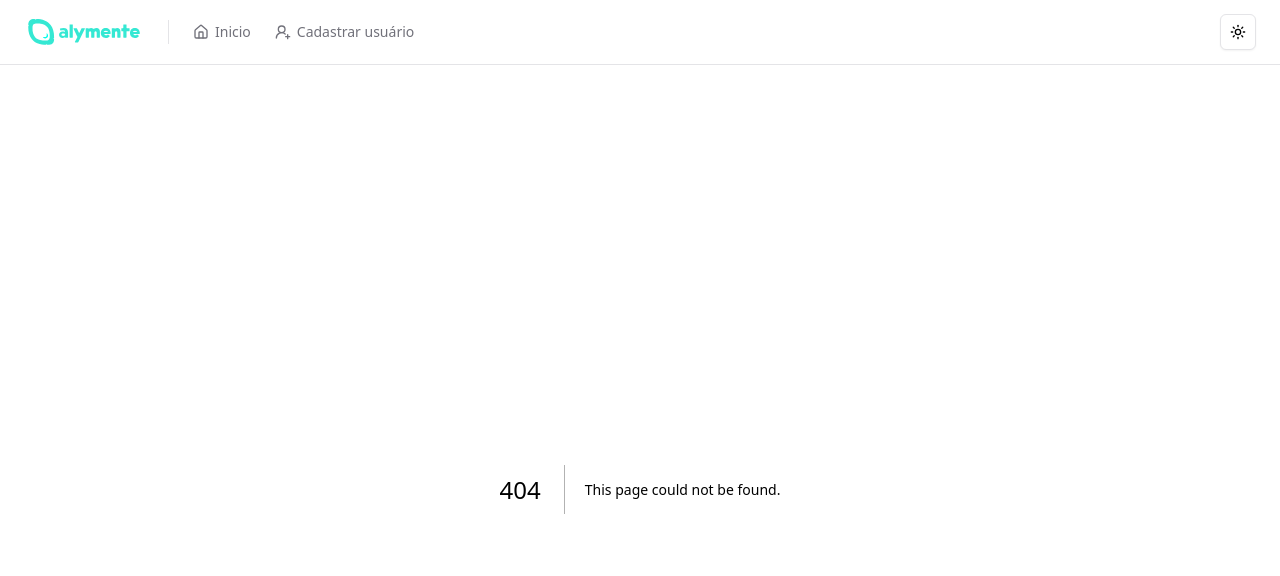
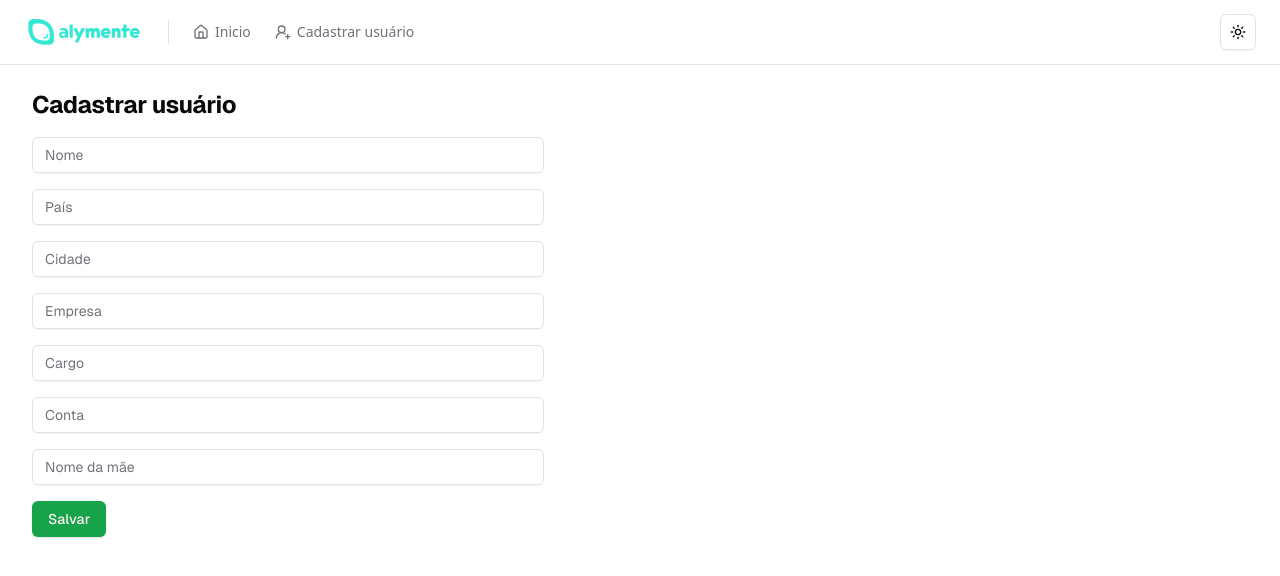
Before and after one commit to PetersonMunuera/alymente-test, a Next.js app: page /user/create in a window 1280 px wide. Before the commit this address had no page. Shown: the top 576 px of the page. Built offline with nearby package versions, Linux system fonts and the light colour scheme.

Commit message:
feat: create user form

```diff
--- /dev/null
+++ b/app/user/create/page.tsx
@@ -0,0 +1,10 @@
+import { UserForm } from '@/components/user-form'
+
+export default function CreateUserPage() {
+  return (
+    <div className="flex flex-col gap-4 font-[family-name:var(--font-geist-sans)]">
+      <h1 className="text-2xl font-bold tracking-tight">Cadastrar usuário</h1>
+      <UserForm />
+    </div>
+  )
+}
--- /dev/null
+++ b/components/ui/input.tsx
@@ -0,0 +1,22 @@
+import * as React from 'react'
+
+import { cn } from '@/lib/utils'
+
+const Input = React.forwardRef<HTMLInputElement, React.ComponentProps<'input'>>(
+  ({ className, type, ...props }, ref) => {
+    return (
+      <input
+        type={type}
+        className={cn(
+          'flex h-9 w-full rounded-md border border-input bg-transparent px-3 py-1 text-base shadow-sm transition-colors file:border-0 file:bg-transparent file:text-sm file:font-medium file:text-foreground placeholder:text-muted-foreground focus-visible:outline-none focus-visible:ring-1 focus-visible:ring-ring disabled:cursor-not-allowed disabled:opacity-50 md:text-sm',
+          className,
+        )}
+        ref={ref}
+        {...props}
+      />
+    )
+  },
+)
+Input.displayName = 'Input'
+
+export { Input }
--- /dev/null
+++ b/components/user-form.tsx
@@ -0,0 +1,83 @@
+'use client'
+
+import { zodResolver } from '@hookform/resolvers/zod'
+import { useForm } from 'react-hook-form'
+import zod from 'zod'
+
+import { User } from '@/app/@types/user'
+
+import { Button } from './ui/button'
+import { Input } from './ui/input'
+
+const userFormSchema = zod.object({
+  name: zod.string().min(1, { message: 'Campo obrigatório' }),
+  country: zod.string().min(1, { message: 'Campo obrigatório' }),
+  city: zod.string().min(1, { message: 'Campo obrigatório' }),
+  company: zod.string().min(1, { message: 'Campo obrigatório' }),
+  job: zod.string().min(1, { message: 'Campo obrigatório' }),
+  account: zod.string().min(1, { message: 'Campo obrigatório' }),
+  mother: zod.string().min(1, { message: 'Campo obrigatório' }),
+})
+
+type UserFormData = zod.infer<typeof userFormSchema>
+
+interface UserFormProps {
+  data?: User
+}
+
+export function UserForm({ data }: UserFormProps) {
+  console.log(data)
+
+  const {
+    register,
+    handleSubmit,
+    reset,
+    formState: { errors },
+  } = useForm<UserFormData>({
+    resolver: zodResolver(userFormSchema),
+  })
+
+  function handleUserForm(data: UserFormData) {
+    console.log(data)
+
+    reset()
+  }
+
+  return (
+    <form
+      onSubmit={handleSubmit(handleUserForm)}
+      className="max-w-lg space-y-4"
+    >
+      <div>
+        <Input placeholder="Nome" {...register('name')} />
+        <small>{errors.name?.message}</small>
+      </div>
+      <div>
+        <Input placeholder="País" {...register('country')} />
+        <small>{errors.country?.message}</small>
+      </div>
+      <div>
+        <Input placeholder="Cidade" {...register('city')} />
+        <small>{errors.city?.message}</small>
+      </div>
+      <div>
+        <Input placeholder="Empresa" {...register('company')} />
+        <small>{errors.company?.message}</small>
+      </div>
+      <div>
+        <Input placeholder="Cargo" {...register('job')} />
+        <small>{errors.job?.message}</small>
+      </div>
+      <div>
+        <Input placeholder="Conta" {...register('account')} />
+        <small>{errors.account?.message}</small>
+      </div>
+      <div>
+        <Input placeholder="Nome da mãe" {...register('mother')} />
+        <small>{errors.mother?.message}</small>
+      </div>
+
+      <Button type="submit">Salvar</Button>
+    </form>
+  )
+}
--- a/package.json
+++ b/package.json
@@ -9,6 +9,7 @@
     "lint": "next lint"
   },
   "dependencies": {
+    "@hookform/resolvers": "^4.1.3",
     "@radix-ui/react-dialog": "^1.1.6",
     "@radix-ui/react-dropdown-menu": "^2.1.6",
     "@radix-ui/react-separator": "^1.1.2",
@@ -20,9 +21,11 @@
     "next-themes": "^0.4.4",
     "react": "^18",
     "react-dom": "^18",
+    "react-hook-form": "^7.54.2",
     "sonner": "^2.0.1",
     "tailwind-merge": "^3.0.2",
-    "tailwindcss-animate": "^1.0.7"
+    "tailwindcss-animate": "^1.0.7",
+    "zod": "^3.24.2"
   },
   "devDependencies": {
     "@rocketseat/eslint-config": "^2.2.2",
```
Also changed, not shown: 1 other file (tests, documents, lock files or other folders).
